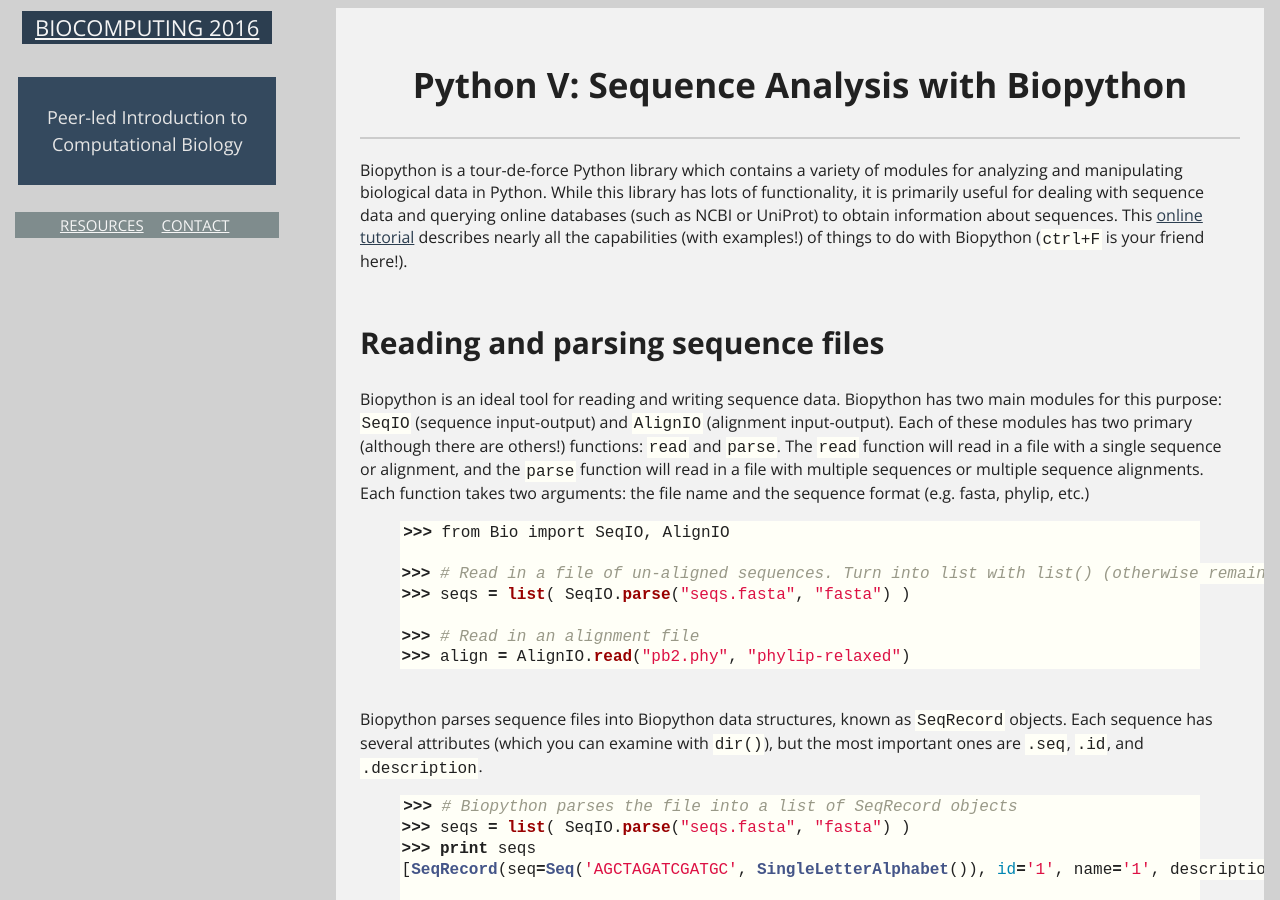
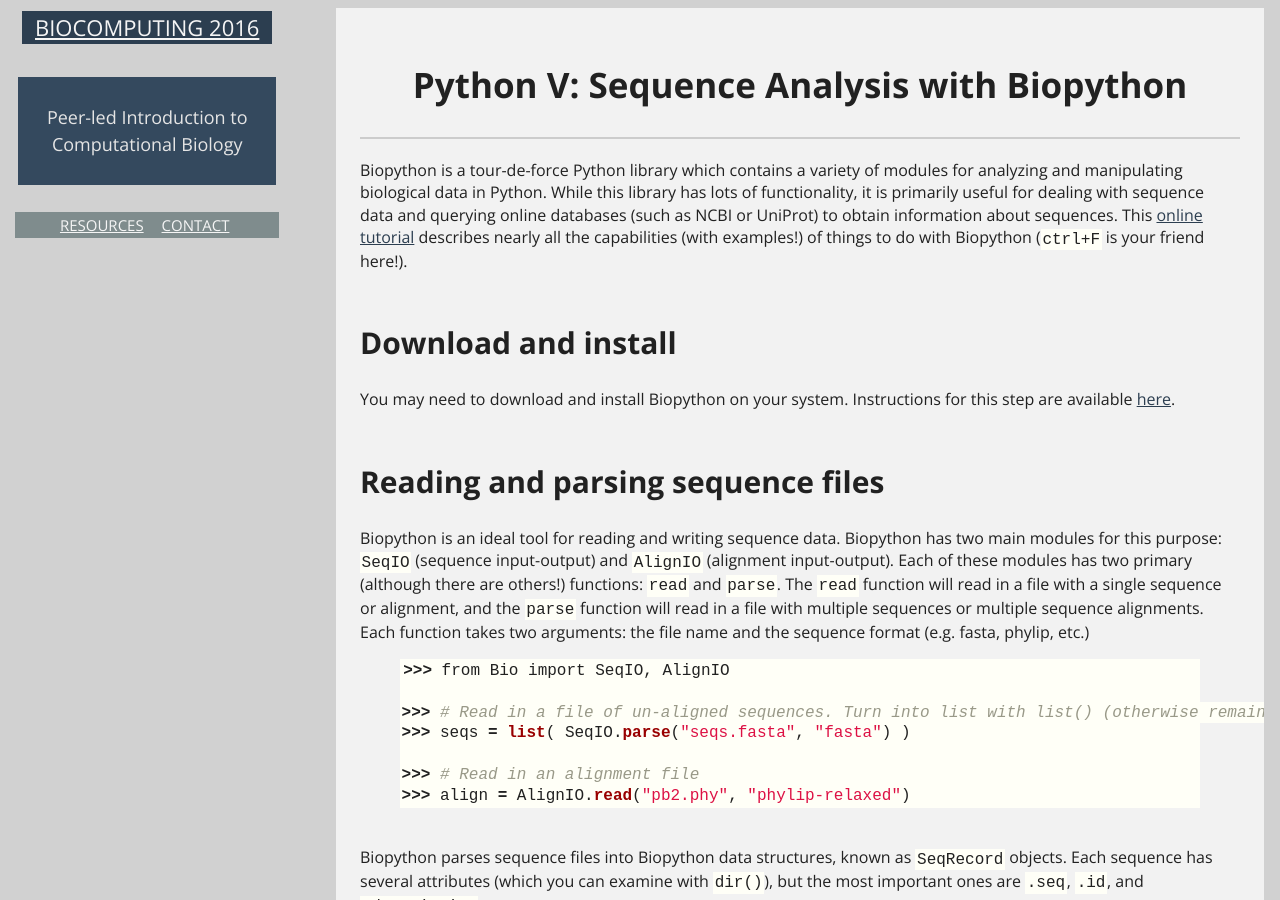
Before and after one commit to CCBBatUT/Biocomputing_Spring2016, a Jekyll site: the page built from _posts/2016-03-02-python5_biopython.md, in a window 1280 px wide and 900 px high. Built offline with Jekyll 4.4.1, drawn with Linux system fonts in a browser that asks for light colours.

Commit message:
biopython is python5 not 6

```diff
--- a/_posts/2016-03-02-python6_biopython.md
+++ b/_posts/2016-03-02-python5_biopython.md
@@ -2,12 +2,17 @@
 layout: post
 title: "Python V: Sequence Analysis with Biopython"
 instructor: Stephanie
-permalink: /python6_biopython/
-materials: files/python6.zip
+permalink: /python5_biopython/
+materials: files/python5.zip
 ---
 
 Biopython is a tour-de-force Python library which contains a variety of modules for analyzing and manipulating biological data in Python. While this library has lots of functionality, it is primarily useful for dealing with sequence data and querying online databases (such as NCBI or UniProt) to obtain information about sequences.
 This [online tutorial](http://biopython.org/DIST/docs/tutorial/Tutorial.html) describes nearly all the capabilities (with examples!) of things to do with Biopython (`ctrl+F` is your friend here!).
+
+## Download and install
+
+You may need to download and install Biopython on your system. Instructions for this step are available [here](ccbbatut.github.io/Biocomputing_Spring2016/files/install_biopython.pdf).
+
 
 ## Reading and parsing sequence files
 
```
Also changed, not shown: _posts/2016-03-09-python6_testing-bestpractices.md (renamed from _posts/2016-03-09-python5_testing-bestpractices.md), 1 other file.
